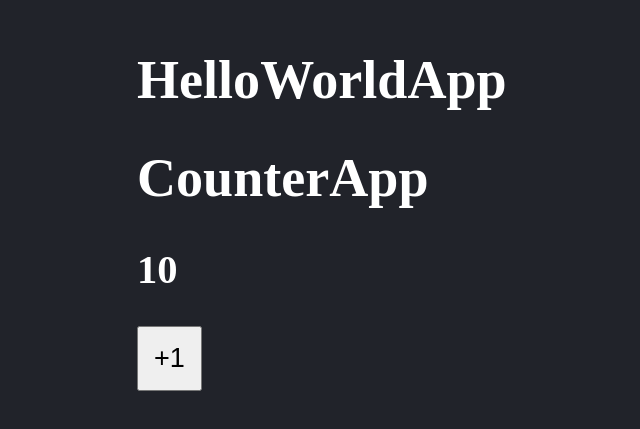
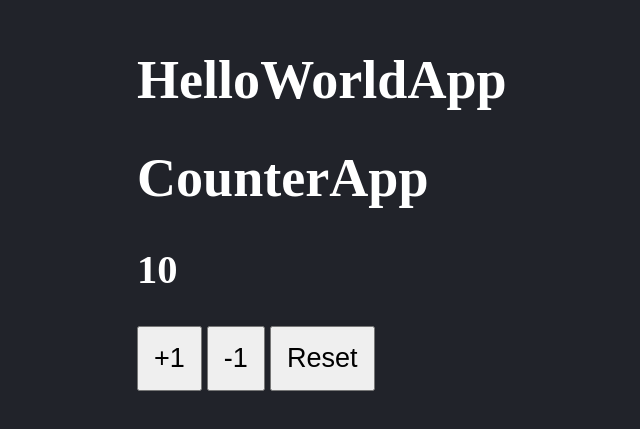
Before and after one commit to gatodemontecristo/react_part2_primeros_react, a React (Vite) app: page / in a window 1280 px wide. Shown: the part 135-564 px from the top of the page, without its empty margins (11-651 px from the left). Built offline with nearby package versions, Linux system fonts and the light colour scheme.

Commit message:
hook tarea

```diff
--- a/src/CounterApp.jsx
+++ b/src/CounterApp.jsx
@@ -10,12 +10,21 @@ export const CounterApp = ({ value }) => {
     //setCounter(counter+1);
     setCounter((c)=>c+1);
   }
+  const handleRest=()=> {
+    setCounter((c)=>c-1);
+  }
+  const handleReset=()=> {
+    setCounter((c)=>value);
+  }
+
 
   return (
     <Fragment>
       <h1>CounterApp</h1>
       <h2>{counter}</h2>
       <button onClick={handleAdd}>+1</button>
+      <button onClick={handleRest}>-1</button>
+      <button onClick={handleReset}>Reset</button>
     </Fragment>
   );
 };
--- a/src/main.jsx
+++ b/src/main.jsx
@@ -10,6 +10,6 @@ ReactDOM.createRoot(document.getElementById('root')).render(
     <React.StrictMode>
         <HelloWorldComp/>
         {/* <FirstApp  subTitle={123}/> */}
-        <CounterApp value={999}></CounterApp>
+        <CounterApp value={20}></CounterApp>
     </React.StrictMode>
 );
--- a/src/styles.css
+++ b/src/styles.css
@@ -8,4 +8,5 @@ html, body{
 button{
     padding: 15px;
     font-size: 1.3rem;
+    margin-right: 5px;
 }
```
